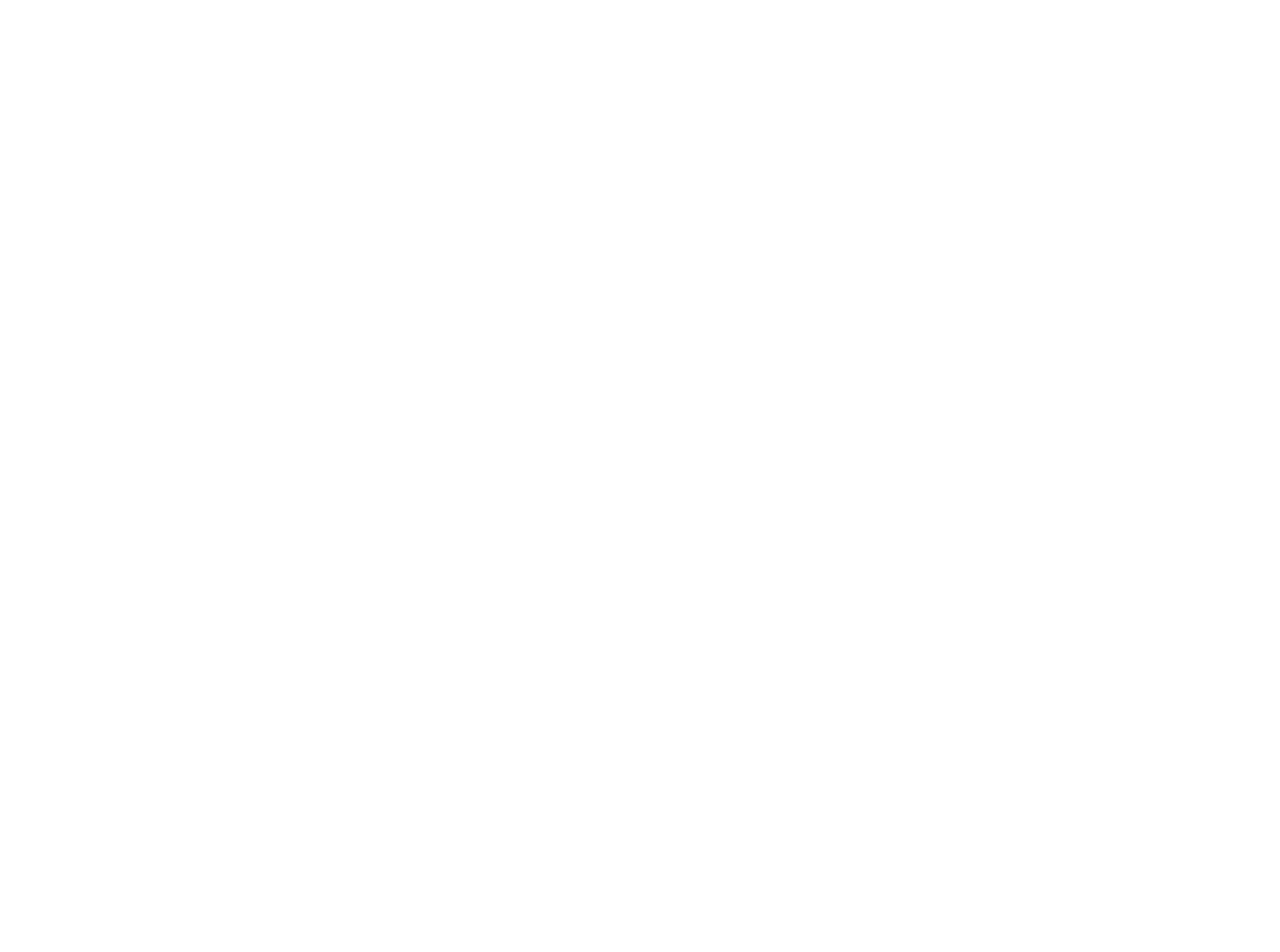
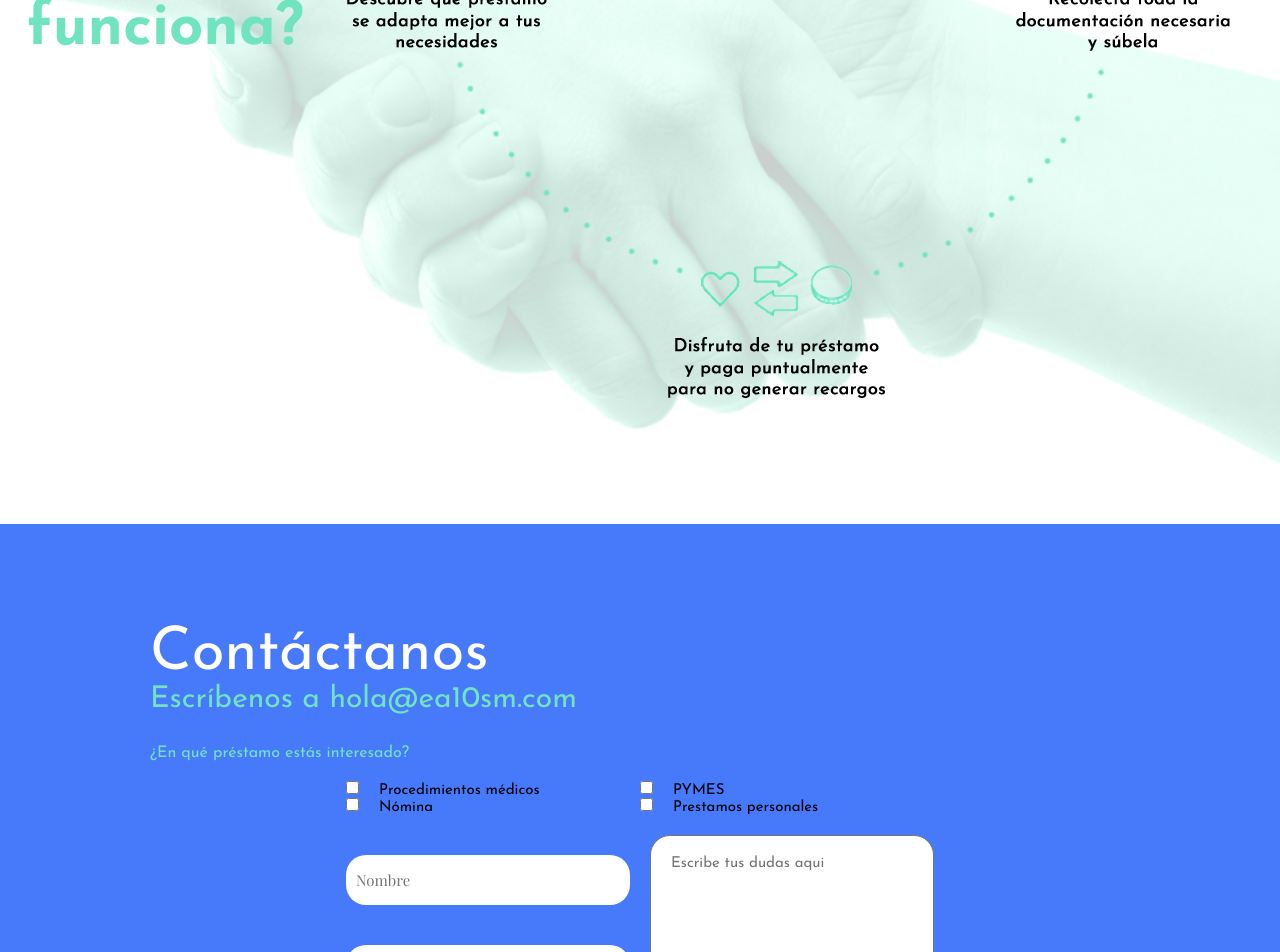
Before and after one commit to Rhplx/ea10, a React (Create React App) app: page / in a window 1280 px wide. Shown: the part 1848-2800 px from the top of the page. Before the commit the page ends 1322 px from the top, so only its background shows below. Built offline with nearby package versions, Linux system fonts and the light colour scheme.

Commit message:
FIX: Home finished

```diff
--- /dev/null
+++ b/src/components/footer/footer.jsx
@@ -0,0 +1,14 @@
+import React, { Component } from "react";
+import "./footer.scss";
+
+export default class Footer extends Component {
+  render() {
+    return (
+      <>
+        <footer>
+          <h3>EA10 Support México ® 2020</h3>
+        </footer>
+      </>
+    );
+  }
+}
--- /dev/null
+++ b/src/components/footer/footer.scss
@@ -0,0 +1,10 @@
+footer {
+  background-color: black;
+  padding: 30px 0;
+  text-align: center;
+  h3 {
+    color: white;
+    font-size: 20px;
+    font-weight: 400;
+  }
+}
--- a/src/index.scss
+++ b/src/index.scss
@@ -7,7 +7,6 @@
   font-family: "Josefin Sans", sans-serif;
 }
 .App {
-  max-width: 1280px;
   width: 100%;
   margin: auto;
 }
--- a/src/pages/home/home.jsx
+++ b/src/pages/home/home.jsx
@@ -8,6 +8,8 @@
 import Beneficio2 from "../../assets/images/nomina.png";
 import Beneficio3 from "../../assets/images/personales.png";
 import Beneficio4 from "../../assets/images/PyMES.png";
+import Circulo from "../../assets/images/circulo.png";
+import Footer from "../../components/footer/footer.jsx";
 
 export default class Home extends Component {
   render() {
@@ -109,6 +111,49 @@
             </div>
           </div>
         </section>
+        <section className="funcionamiento">
+          <h1>¿Cómo funciona?</h1>
+          <img src={Circulo} alt="" />
+        </section>
+        <section className="contactanos">
+          <h1>Contáctanos</h1>
+          <h2>Escríbenos a hola@ea10sm.com</h2>
+          <p>¿En qué préstamo estás interesado?</p>
+          <div className="selectoresPrestamos">
+            <article>
+              <input type="checkbox" name="procedimientos" />
+              <label htmlFor="procedimientos">Procedimientos médicos</label>
+            </article>
+            <article>
+              <input type="checkbox" name="procedimientos" />
+              <label htmlFor="procedimientos">PYMES</label>
+            </article>
+            <article>
+              <input type="checkbox" name="procedimientos" />
+              <label htmlFor="procedimientos">Nómina</label>
+            </article>
+            <article>
+              <input type="checkbox" name="procedimientos" />
+              <label htmlFor="procedimientos">Prestamos personales</label>
+            </article>
+          </div>
+          <form action="">
+            <div className="contenedorDatos">
+              <input type="text" placeholder="Nombre" />
+              <input type="email" placeholder="Correo" />
+              <input type="tel" placeholder="Telefono" />
+            </div>
+            <textarea
+              name="dudas"
+              id="dudas"
+              placeholder="Escribe tus dudas aqui"
+            ></textarea>
+            <div className="contenedorEnviar">
+              <input type="submit" value="Solicitar credito" />
+            </div>
+          </form>
+        </section>
+        <Footer />
       </>
     );
   }
--- a/src/pages/home/home.scss
+++ b/src/pages/home/home.scss
@@ -120,3 +120,84 @@
     }
   }
 }
+.funcionamiento {
+  padding: 50px 50px;
+  background-image: url("../../assets/images/manos.png");
+  background-position: center;
+  background-repeat: no-repeat;
+  background-size: cover;
+  display: flex;
+  flex-direction: row;
+  justify-content: center;
+  align-items: center;
+  h1 {
+    color: var(--AquaGreen);
+    font-size: 60px;
+    img {
+      width: 50%;
+    }
+  }
+}
+.contactanos {
+  background-color: var(--AquaBlue);
+  padding: 100px 150px;
+  h1 {
+    font-size: 60px;
+    color: white;
+    font-weight: 400;
+  }
+  h2 {
+    font-size: 30px;
+    color: var(--AquaGreen);
+    font-weight: 400;
+    margin-bottom: 30px;
+  }
+  p {
+    color: var(--AquaGreen);
+  }
+  .selectoresPrestamos {
+    display: grid;
+    width: 60%;
+    margin: 20px auto;
+    grid-template-columns: 1fr 1fr;
+    label {
+      margin-left: 20px;
+      font-size: 15px;
+    }
+  }
+  form {
+    display: grid;
+    grid-template-columns: 1fr 1fr;
+    width: 60%;
+    margin: auto;
+    grid-gap: 20px;
+    .contenedorDatos {
+      input {
+        width: 100%;
+        margin: 20px 0;
+        border: none;
+        border-radius: 20px;
+        padding: 15px 10px;
+        font-family: "Playfair Display", serif;
+        font-size: 15px;
+      }
+    }
+    textarea {
+      border-radius: 20px;
+      font-size: 15px;
+      padding: 20px;
+    }
+    .contenedorEnviar {
+      grid-column: 2/3;
+      text-align: right;
+      input[type="submit"] {
+        padding: 5px 10px;
+        margin-right: 0;
+        max-width: 150px;
+        border: none;
+        border-radius: 20px;
+        background-color: var(--AquaGreen);
+      }
+    }
+  }
+}
```
Also changed, not shown: src/assets/images/circulo.png (added), src/assets/images/manos.png (added).
